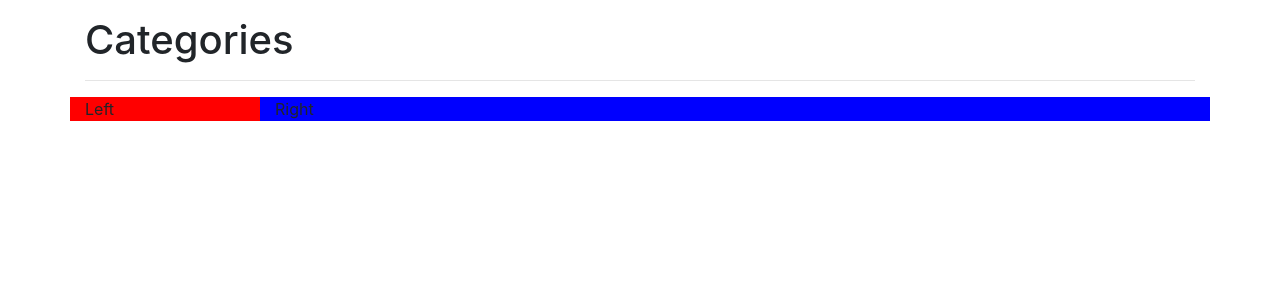
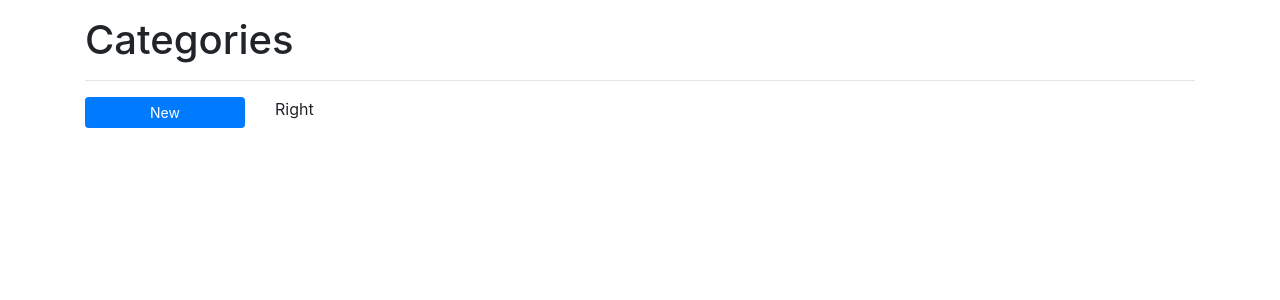
Before and after one commit to bitstorm-tech/money-nexus-django, a Django app: page /categories/ in a window 1280 px wide. Shown: the part 59-359 px from the top of the page. Run offline with Django 3.2, Linux system fonts and the light colour scheme; data that the repository does not hold is empty; some libraries are stand-ins or nearby versions.

Commit message:
Redesign categories page

```diff
--- a/categories/models.py
+++ b/categories/models.py
@@ -3,10 +3,10 @@ from django.db import models
 
 class Category(models.Model):
     name = models.TextField()
-    description = models.TextField()
+    description = models.TextField(null=True)
 
 
 class SubCategory(models.Model):
     name = models.TextField()
-    description = models.TextField()
+    description = models.TextField(null=True)
     category = models.ForeignKey("Category", on_delete=models.CASCADE)
--- a/categories/templates/categories/categories.html
+++ b/categories/templates/categories/categories.html
@@ -2,34 +2,29 @@
 {% block content %}
     <h1>Categories</h1>
     <hr>
-    <div class="row">
-        <div class="col-2" style="background-color: red">
-            Left
+    <div class="row" id="categories">
+        <div class="col-2">
+            <button class="btn btn-primary btn-sm btn-block mb-1" data-toggle="modal" data-target="#new-category-dialog">
+                New
+            </button>
+            <ul class="list-group">
+                <li v-for="category in categories" class="list-group-item">[[ category.name ]]</li>
+            </ul>
         </div>
-        <div class="col-10" style="background-color: blue">
+        <div class="col-10">
             Right
         </div>
     </div>
-    {#    <form method="post" id="app">#}
-    {#        {% csrf_token %}#}
-    {#        <div class="form-group">#}
-    {#            <label for="name">Name</label>#}
-    {#            <input type="text" class="form-control" id="name" name="name" value="{{ name }}">#}
-    {#        </div>#}
-    {#        <div class="form-group">#}
-    {#            <div class="custom-control custom-checkbox">#}
-    {#                <input type="checkbox" class="custom-control-input" id="descriptionYesNo">#}
-    {#                <label class="custom-control-label" for="descriptionYesNo">Description <small>(optional)</small></label>#}
-    {#            </div>#}
-    {#            <textarea v-if="showDescription()" name="description" id="description" class="form-control"#}
-    {#                      rows="5">{{ description }}</textarea>#}
-    {#        </div>#}
-    {#        <button class="btn btn-primary" type="submit">Save</button>#}
-    {#    </form>#}
+
+    {% include "categories/new-category-dialog.html" %}
+
     <script>
         new Vue({
             delimiters: ["[[", "]]"],
-            el: "#app",
+            el: "#categories",
+            data: {
+                categories: {{ categories | safe }}
+            },
             methods: {
                 showDescription: function () {
                     return false;
--- /dev/null
+++ b/categories/templates/categories/new-category-dialog.html
@@ -0,0 +1,49 @@
+<div class="modal fade" id="new-category-dialog" tabindex="-1" role="dialog" data-backdrop="static">
+    <div class="modal-dialog" role="document">
+        <div class="modal-content">
+            <form method="post" id="app">
+                <div class="modal-header">
+                    <h5 class="modal-title" id="exampleModalLabel">New Category</h5>
+                    <button type="button" class="close" data-dismiss="modal" aria-label="Close">
+                        <span aria-hidden="true">&times;</span>
+                    </button>
+                </div>
+                <div class="modal-body">
+                    {% csrf_token %}
+                    <div class="form-group">
+                        <label for="name">Name</label>
+                        <input type="text" class="form-control" id="name" name="name" v-model="name">
+                    </div>
+                    <div class="form-group">
+                        <div class="custom-control custom-checkbox">
+                            <input type="checkbox" class="custom-control-input" id="descriptionYesNo" v-model="showDescription">
+                            <label class="custom-control-label" for="descriptionYesNo">Description
+                                <small>(optional)</small></label>
+                        </div>
+                        <textarea v-if="showDescription" name="description" id="description" class="form-control"
+                                  rows="5"></textarea>
+                    </div>
+                </div>
+                <div class="modal-footer">
+                    <button type="button" class="btn btn-secondary" data-dismiss="modal">Close</button>
+                    <button class="btn btn-primary" type="submit" :disabled="!canSave()">Save</button>
+                </div>
+            </form>
+        </div>
+    </div>
+</div>
+<script>
+    new Vue({
+        el: "#new-category-dialog",
+        delimiters: ["[[", "]]"],
+        data: {
+            name: "",
+            showDescription: false
+        },
+        methods: {
+            canSave: function () {
+                return this.name.length > 0;
+            }
+        }
+    })
+</script>
--- a/categories/views.py
+++ b/categories/views.py
@@ -6,8 +6,12 @@ from categories.models import Category
 
 def categories(request: HttpRequest):
     context = {"active": "categories"}
+
     if request.method == "POST":
         save_category(request.POST)
+    else:
+        all_categories = list(Category.objects.order_by("name").values())
+        context["categories"] = all_categories
 
     return render(request, "categories/categories.html", context)
 
```
Also changed, not shown: transactions/templates/transactions/transactions.html (+4 -6 lines), categories/migrations/0001_initial.py, tags/migrations/0001_initial.py, transactions/migrations/0001_initial.py.
